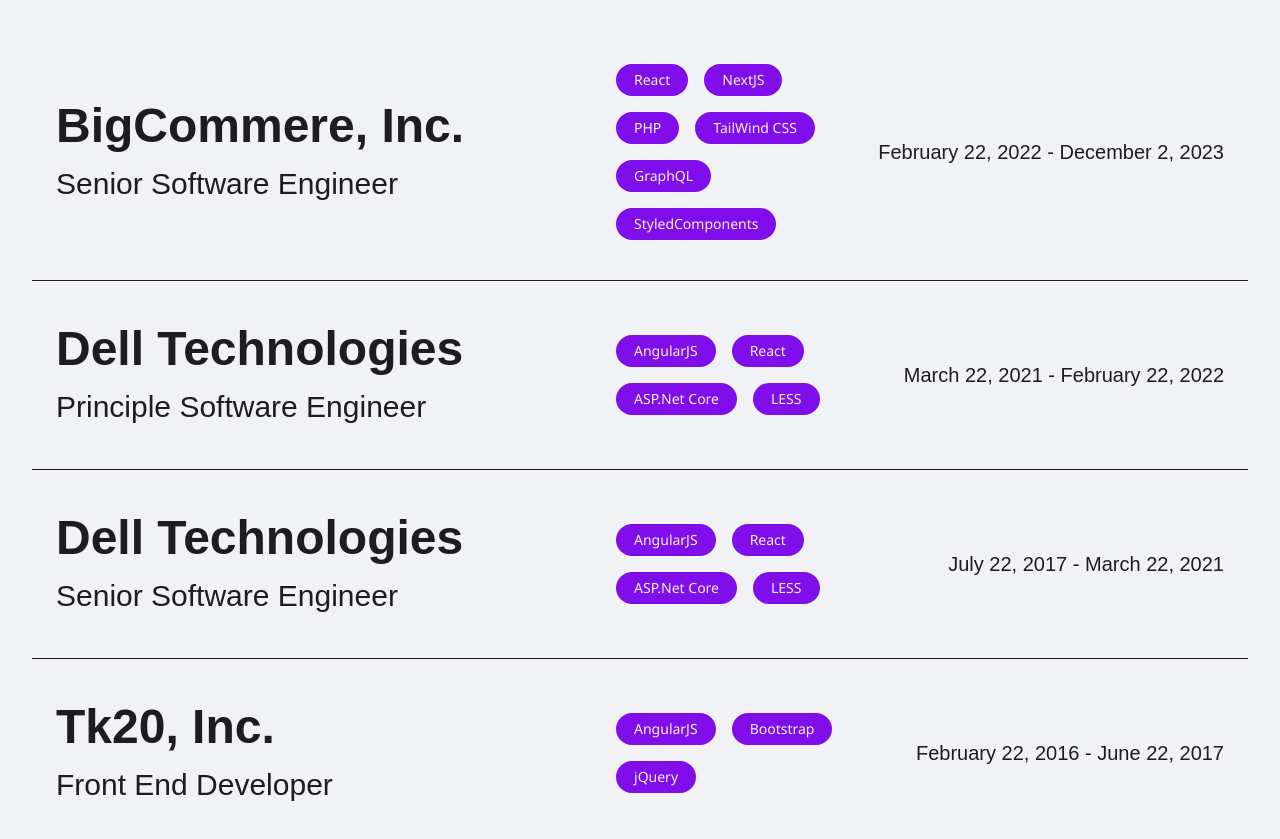
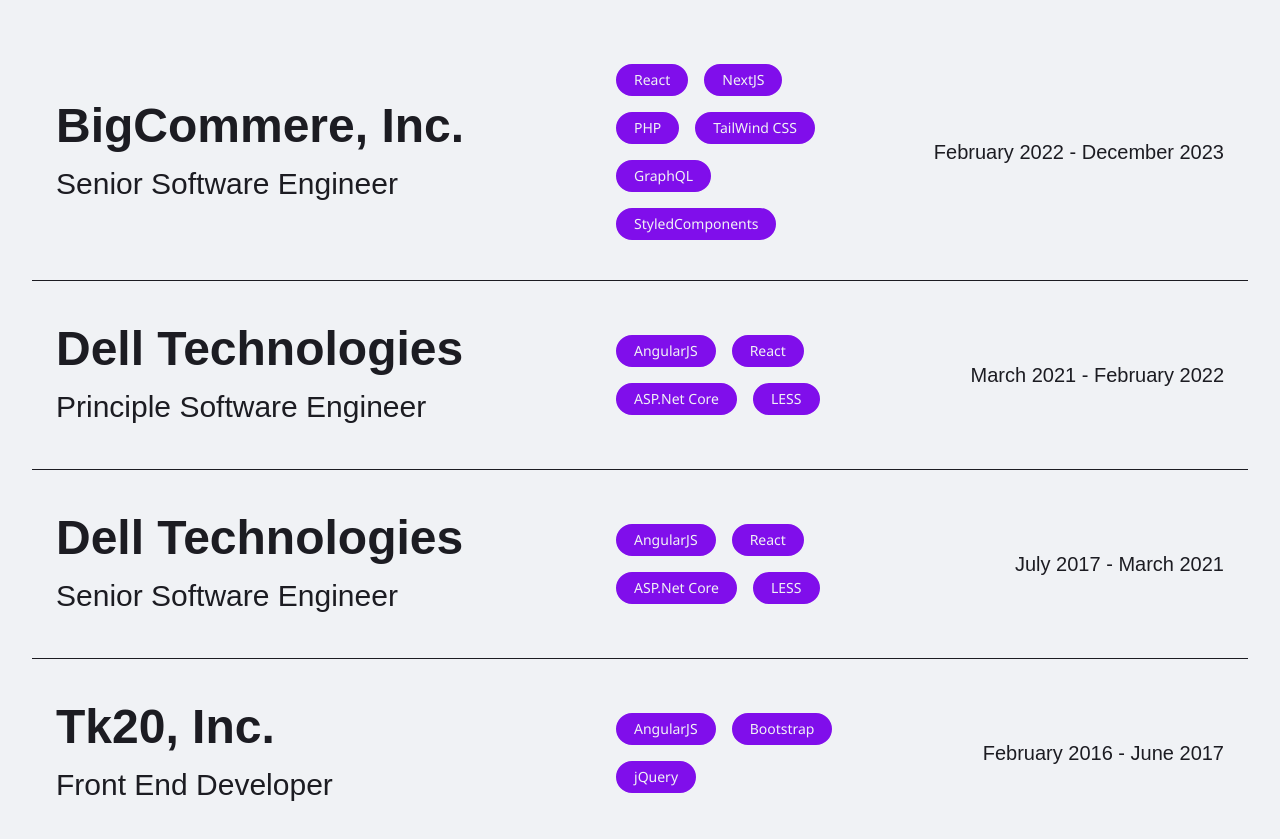
Before and after one commit to github-ab-martinez/personal-portfolio, a Next.js app: page / in a window 1280 px wide. Shown: the part 2140-2979 px from the top of the page. Built offline with nearby package versions, Linux system fonts and the light colour scheme; a web font is replaced by a local one.

Commit message:
Remove day of month

```diff
--- a/src/components/ExperienceSection/index.tsx
+++ b/src/components/ExperienceSection/index.tsx
@@ -23,7 +23,7 @@
 
 const getFormattedDate = (date: Date) => {
   console.log(date.getMonth());
-  return `${months[date.getMonth()]} ${date.getDate()}, ${date.getFullYear()}`;
+  return `${months[date.getMonth()]} ${date.getFullYear()}`;
 };
 
 const ExperienceSection = () => {
```
